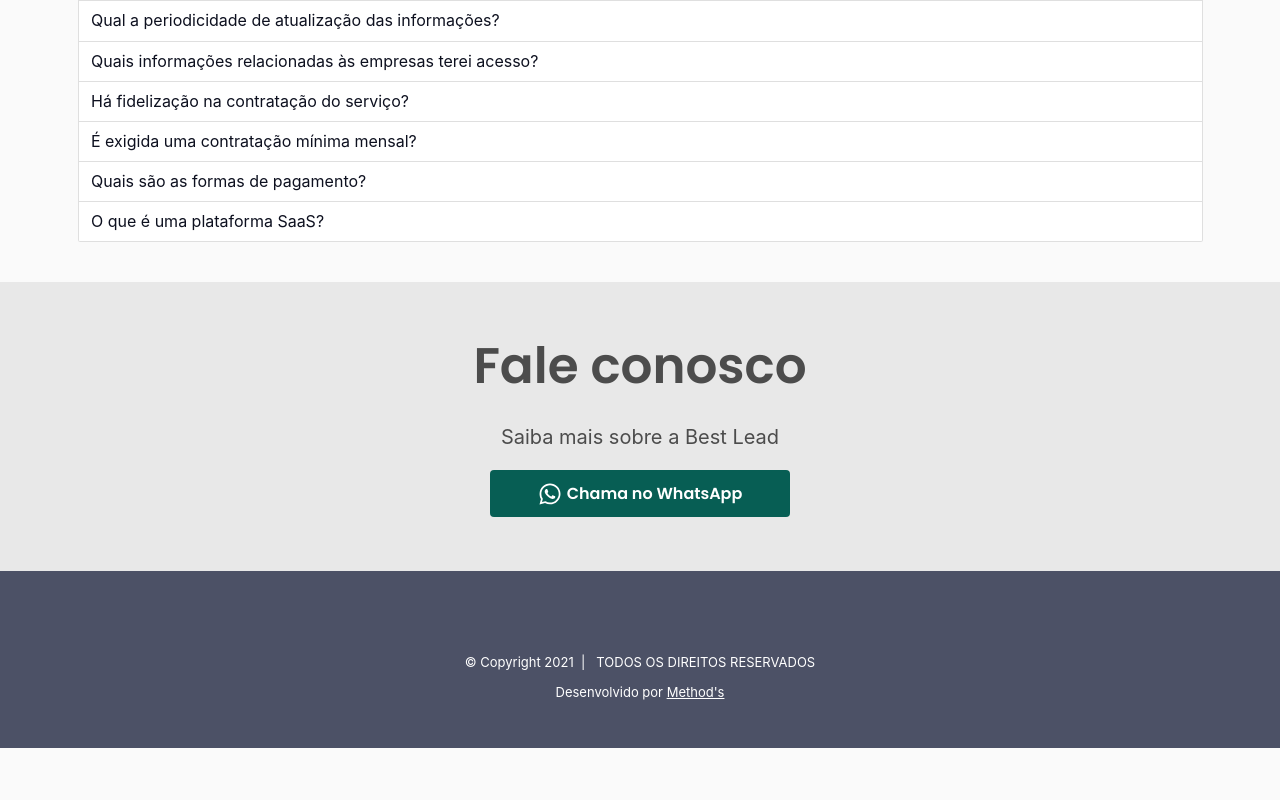
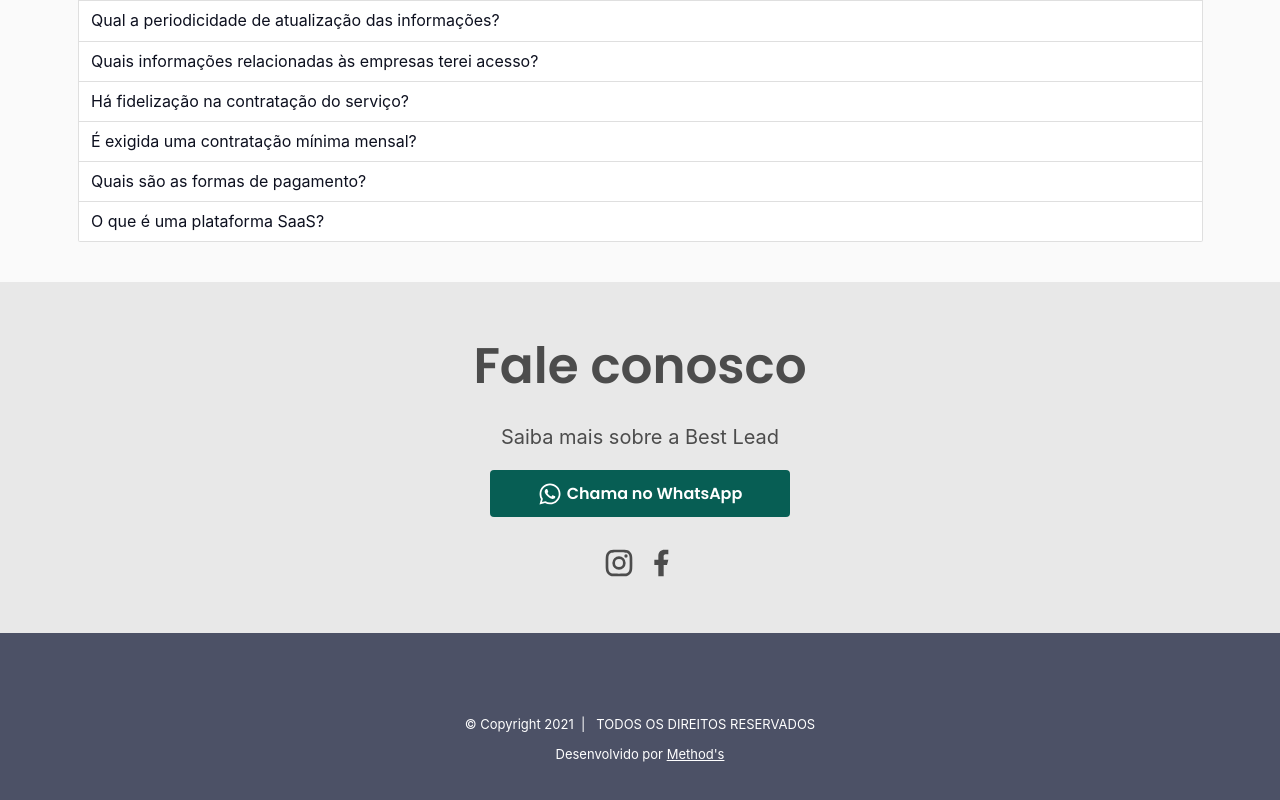
Before and after one commit to paulogemniczak/best-lead, a Next.js app: page / in a window 1280 px wide. Shown: the part 2541-3341 px from the top of the page. Before the commit the page ends 3289 px from the top, so only its background shows below. Built offline with nearby package versions, Linux system fonts and the light colour scheme; a web font is replaced by a local one.

Commit message:
add social media

```diff
--- /dev/null
+++ b/src/components/SocialMedia/index.jsx
@@ -0,0 +1,17 @@
+import { RiInstagramLine, RiFacebookFill } from "react-icons/ri";
+import * as S from "./styles";
+
+const SocialMedia = () => {
+  return (
+    <S.Wrapper className="mt-5">
+      <S.Media href="https://www.instagram.com/bestleadoficial/" target="_blank" rel="noreferrer">
+        <RiInstagramLine size={32} />
+      </S.Media>
+      <S.Media href="https://www.facebook.com/bestleadoficial" target="_blank" className="ms-3" rel="noreferrer">
+        <RiFacebookFill size={32} />
+      </S.Media>
+    </S.Wrapper>
+  );
+};
+
+export default SocialMedia;
--- /dev/null
+++ b/src/components/SocialMedia/styles.jsx
@@ -0,0 +1,22 @@
+import styled from 'styled-components';
+
+export const Wrapper = styled.div`
+  display: flex;
+  justify-content: center;
+  align-items: center;
+`;
+
+export const Media = styled.a`
+  color: rgb(76, 76, 76);
+  transition: color 0.45s;
+  &:active,
+  &:visited {
+    color: rgb(76, 76, 76);
+  }
+  &:nth-child(1):hover {
+    color: #C13584;
+  }
+  &:nth-child(2):hover {
+    color: #4267B2;
+  }
+`;
--- a/src/sections/Contact/index.jsx
+++ b/src/sections/Contact/index.jsx
@@ -1,5 +1,6 @@
 import * as S from "./styles";
 import { FaWhatsapp } from 'react-icons/fa';
+import SocialMedia from '../../components/SocialMedia';
 
 const Contact = () => {
   return (
@@ -7,6 +8,7 @@ const Contact = () => {
       <S.Title>Fale conosco</S.Title>
       <S.Subtitle>Saiba mais sobre a Best Lead</S.Subtitle>
       <S.Button onClick={() => window.open("https://api.whatsapp.com/send?phone=5541992238152", "_blank")}> <FaWhatsapp size={24} className="me-2" />Chama no WhatsApp</S.Button>
+      <SocialMedia />
     </S.Wrapper>
   );
 };
```
